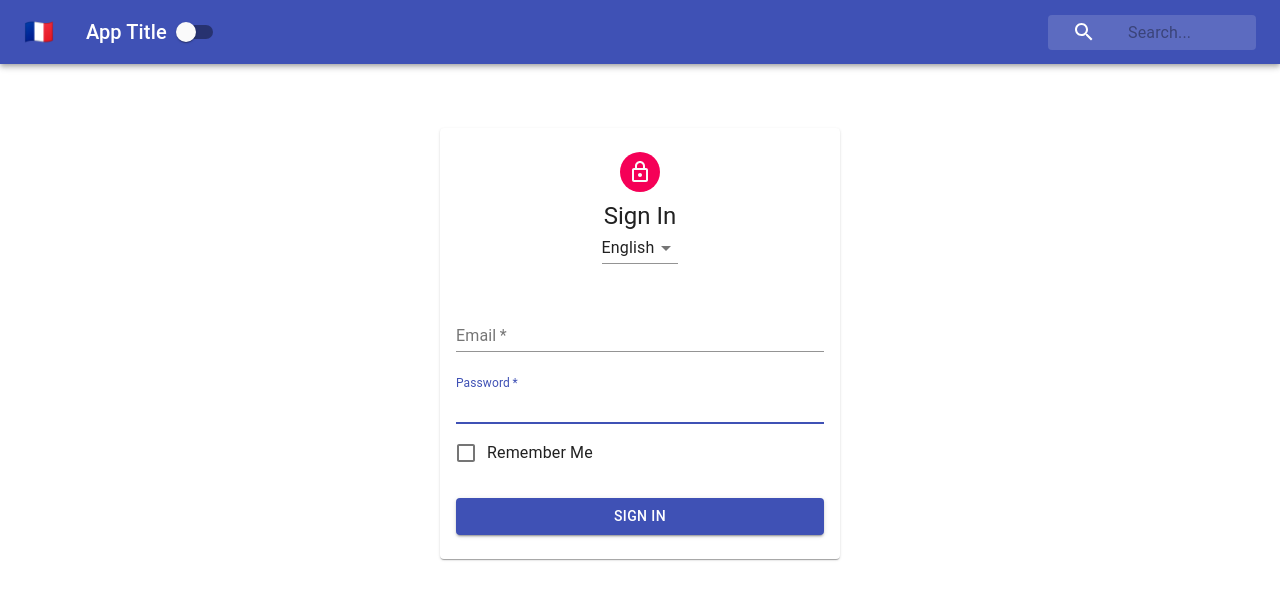
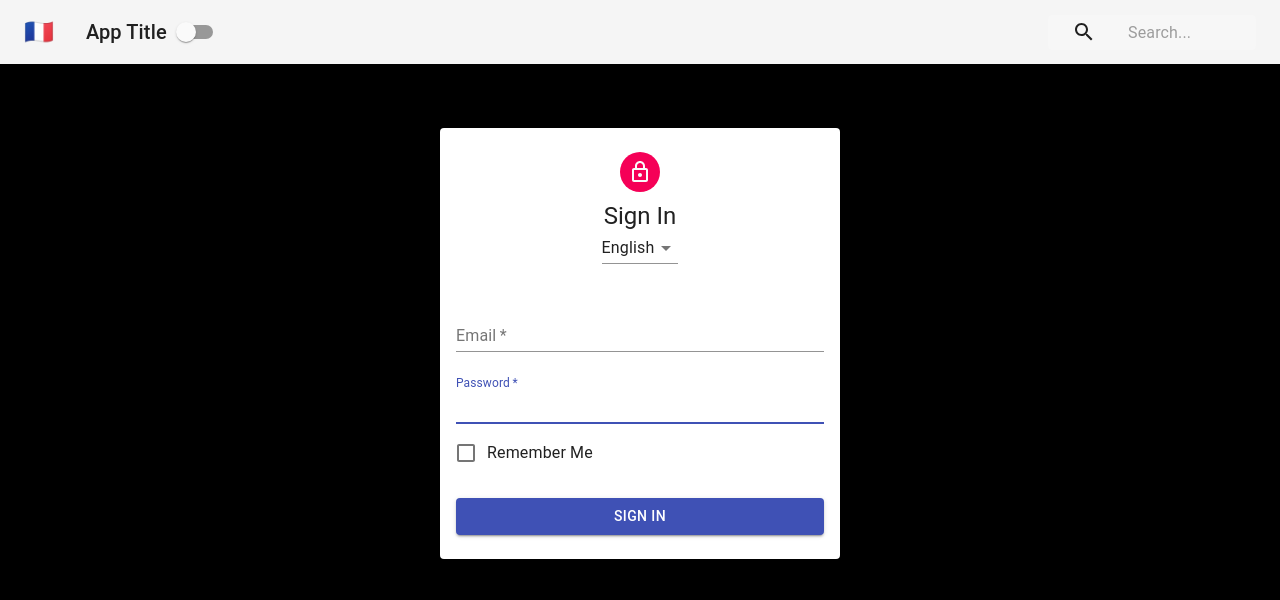
Before and after one commit to ryanfuhrman/context-demo-hooks, a React (Create React App) app: page / in a window 1280 px wide. Shown: the top 600 px of the page. Built offline with nearby package versions, Linux system fonts and the light colour scheme.

Commit message:
Add ThemeContext consumer to Navbar and PageContent for isDarkMode

```diff
--- a/src/Navbar.js
+++ b/src/Navbar.js
@@ -8,13 +8,16 @@
 import Switch from "@material-ui/core/Switch";
 import { withStyles } from "@material-ui/core/styles";
 import styles from "./styles/NavbarStyles";
+import { ThemeContext } from "./contexts/ThemeContext";
 
 export class Navbar extends Component {
+  static contextType = ThemeContext;
   render() {
+    const { isDarkMode } = this.context;
     const { classes } = this.props;
     return (
       <div className={classes.root}>
-        <AppBar position="static" color="primary">
+        <AppBar position="static" color={isDarkMode ? "default" : "primary"}>
           <Toolbar>
             <IconButton className={classes.menuButton} color="inherit">
               <span>🇫🇷</span>
--- a/src/PageContent.js
+++ b/src/PageContent.js
@@ -1,14 +1,15 @@
 import React, { Component } from "react";
+import { ThemeContext } from "./contexts/ThemeContext";
 
-export class PageContent extends Component {
+export default class PageContent extends Component {
+  static contextType = ThemeContext;
   render() {
+    const { isDarkMode } = this.context;
     const styles = {
-      background: "white",
+      background: isDarkMode ? "black" : "white",
       height: "100vh",
       width: "100vw",
     };
     return <div style={styles}>{this.props.children}</div>;
   }
 }
-
-export default PageContent;
--- a/src/styles/FormStyles.js
+++ b/src/styles/FormStyles.js
@@ -2,8 +2,8 @@
   main: {
     width: "auto",
     display: "block",
-    marginLeft: theme.spacing.unit * 3,
-    marginRight: theme.spacing.unit * 3,
+    marginLeft: theme.spacing(3),
+    marginRight: theme.spacing(3),
     [theme.breakpoints.up("sm")]: {
       width: 400,
       marginLeft: "auto",
@@ -11,23 +11,24 @@
     },
   },
   paper: {
-    marginTop: theme.spacing.unit * 8,
+    marginTop: theme.spacing(8),
     display: "flex",
     flexDirection: "column",
     alignItems: "center",
-    padding: `${theme.spacing.unit * 2}px ${theme.spacing.unit * 2}px ${theme
-      .spacing.unit * 3}px`,
+    padding: `${theme.spacing(2)}px ${theme.spacing(2)}px ${theme.spacing(
+      3
+    )}px`,
   },
   avatar: {
-    margin: theme.spacing.unit,
+    margin: theme.spacing(),
     backgroundColor: theme.palette.secondary.main,
   },
   form: {
     width: "100%",
-    marginTop: theme.spacing.unit * 3,
+    marginTop: theme.spacing(3),
   },
   submit: {
-    marginTop: theme.spacing.unit * 3,
+    marginTop: theme.spacing(3),
   },
 });
 
--- a/src/styles/NavbarStyles.js
+++ b/src/styles/NavbarStyles.js
@@ -27,12 +27,12 @@
     marginLeft: 0,
     width: "100%",
     [theme.breakpoints.up("sm")]: {
-      marginLeft: theme.spacing.unit,
+      marginLeft: theme.spacing(),
       width: "auto",
     },
   },
   searchIcon: {
-    width: theme.spacing.unit * 9,
+    width: theme.spacing(9),
     height: "100%",
     position: "absolute",
     display: "flex",
@@ -44,10 +44,10 @@
     width: "100%",
   },
   inputInput: {
-    paddingTop: theme.spacing.unit,
-    paddingRight: theme.spacing.unit,
-    paddingBottom: theme.spacing.unit,
-    paddingLeft: theme.spacing.unit * 10,
+    paddingTop: theme.spacing(),
+    paddingRight: theme.spacing(),
+    paddingBottom: theme.spacing(),
+    paddingLeft: theme.spacing(10),
     transition: theme.transitions.create("width"),
     width: "100%",
     [theme.breakpoints.up("sm")]: {
```
